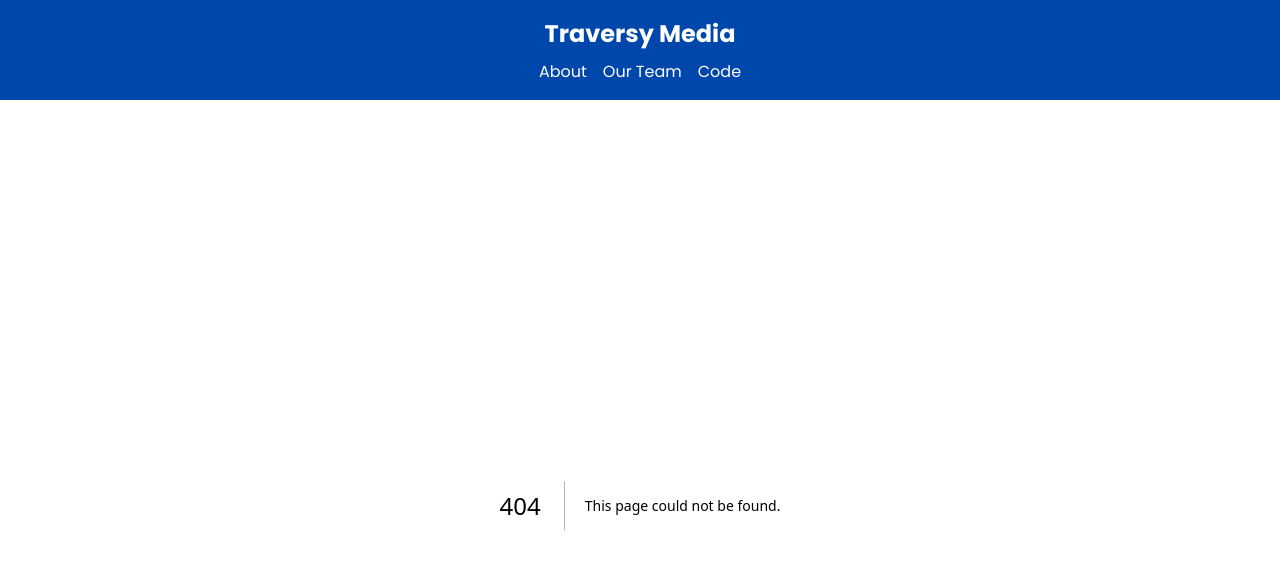
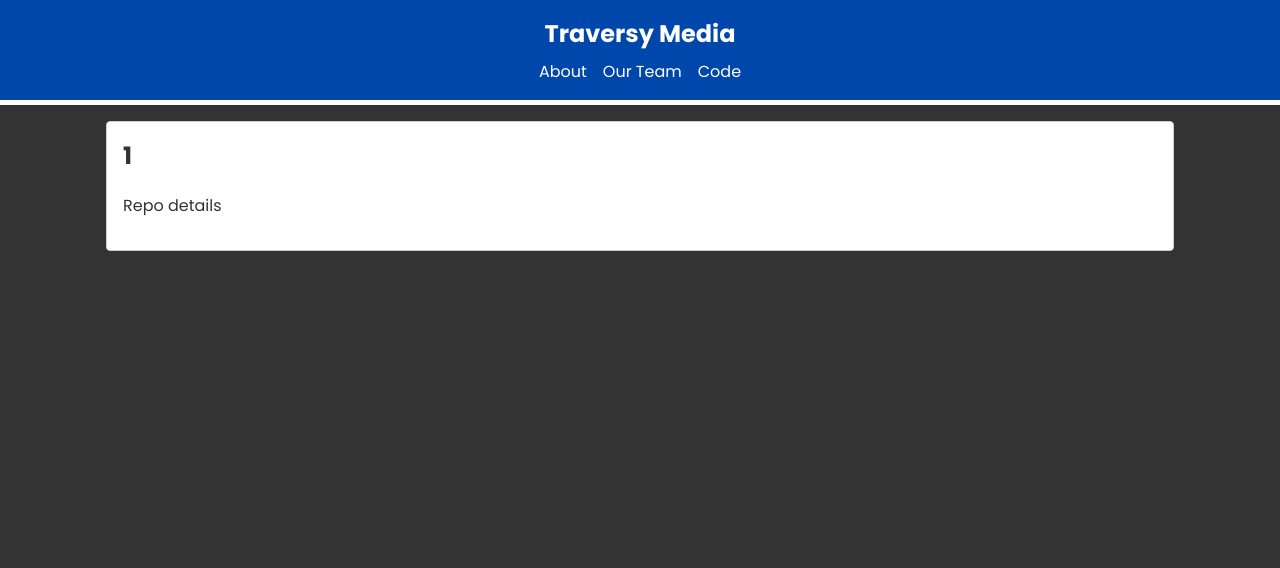
Before and after one commit to kriztiank-UCN/next_14_crash, a Next.js app: page /code/repos/1 in a window 1280 px wide. Before the commit this address had no page. Shown: the top 568 px of the page. Built offline with nearby package versions, Linux system fonts and the light colour scheme.

Commit message:
Dynamic Routes & params Prop

```diff
--- /dev/null
+++ b/app/code/repos/[name]/page.jsx
@@ -0,0 +1,9 @@
+const RepoPage = ({ params: { name } }) => {
+  return (
+    <div className="card">
+      <h2>{name}</h2>
+      <p>Repo details</p>
+    </div>
+  )
+}
+export default RepoPage
```
